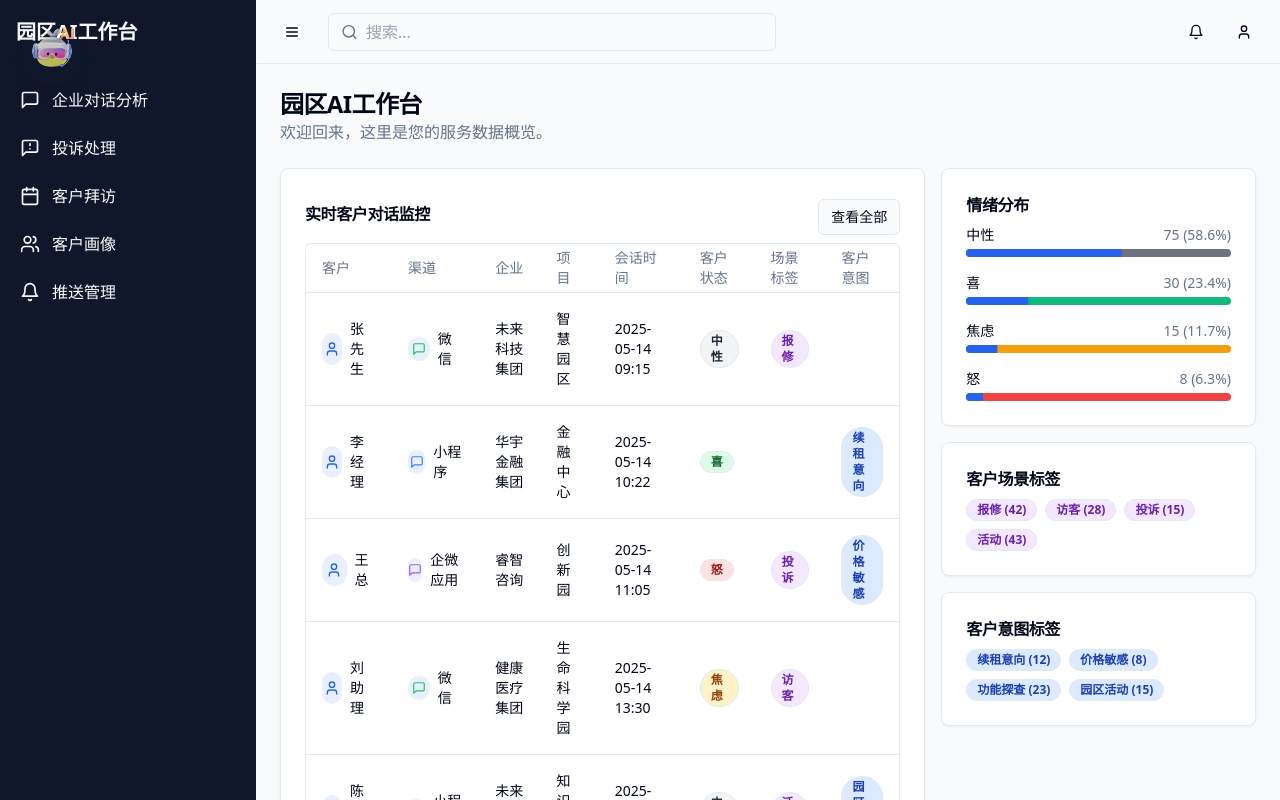
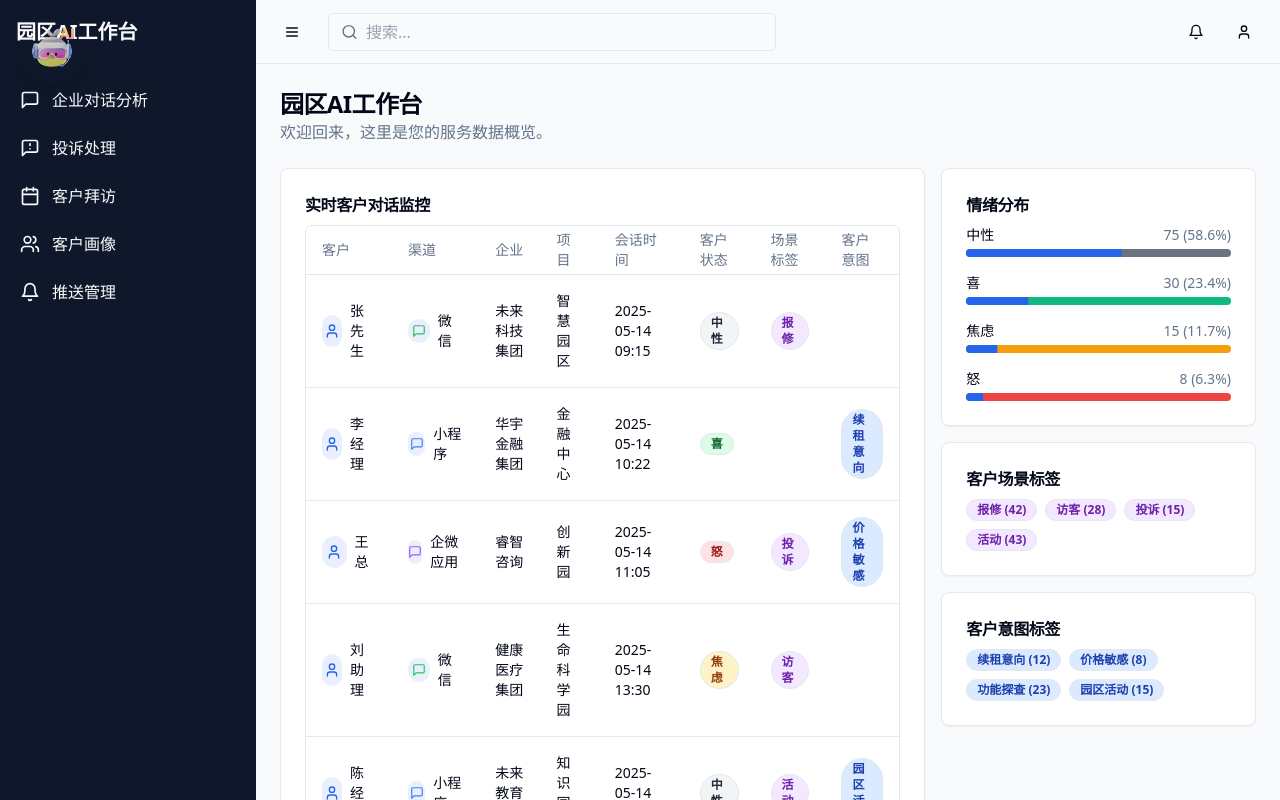
Before and after one commit to zeeklog/smart-park-workbench-42, a React (Vite) app: page / in a window 1280 px wide. Built offline with nearby package versions, Linux system fonts and the light colour scheme.

Commit message:
Remove "查看全部" tab from conversation table
Removed the "查看全部" tab from the real-time customer conversation monitoring list in the enterprise conversation analysis page.

```diff
--- a/src/pages/Dashboard.tsx
+++ b/src/pages/Dashboard.tsx
@@ -1,11 +1,9 @@
-
 import React from 'react';
 import StatCard from '@/components/dashboard/StatCard';
 import ConversationTable from '@/components/dashboard/ConversationTable';
 import EmotionCard from '@/components/dashboard/EmotionCard';
 import SceneTagsCard from '@/components/dashboard/SceneTagsCard';
 import { Card, CardContent, CardHeader, CardTitle } from '@/components/ui/card';
-import { Button } from '@/components/ui/button';
 
 // Define the correct type for emotions data to fix the TypeScript error
 interface EmotionData {
@@ -124,11 +122,8 @@ const Dashboard = () => {
       <div className="grid gap-4 md:grid-cols-3">
         <div className="md:col-span-2">
           <Card className="h-full">
-            <CardHeader className="flex flex-row items-center justify-between pb-2">
+            <CardHeader className="pb-2">
               <CardTitle className="text-md">实时客户对话监控</CardTitle>
-              <Button variant="outline" size="sm">
-                查看全部
-              </Button>
             </CardHeader>
             <CardContent>
               <ConversationTable conversations={conversations} />
```
